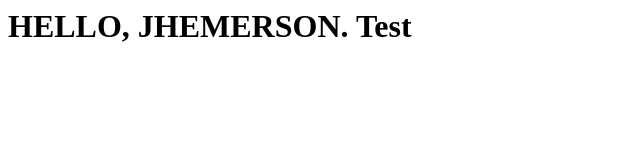
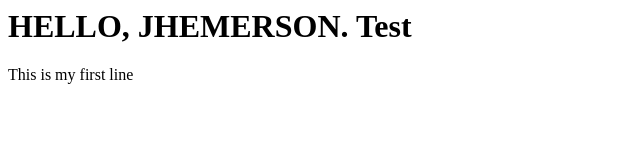
Before and after one commit to jhemersonsantos/jhemersonsantos.github.io, a plain HTML site: page index.html in a window 1280 px wide. Shown: the whole page, without its empty margins (0-640 px from the left). Drawn offline with Linux system fonts and the light colour scheme.

Commit message:
Update index.html

```diff
--- a/index.html
+++ b/index.html
@@ -2,5 +2,6 @@
 <head></head>
 <body>
 <h1>HELLO, JHEMERSON. Test</h1>
+  <a>This is my first line</a>
 </body>
 </html>
```
